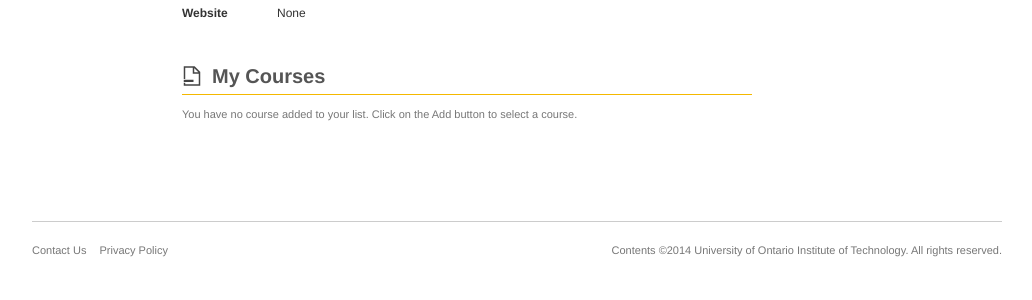
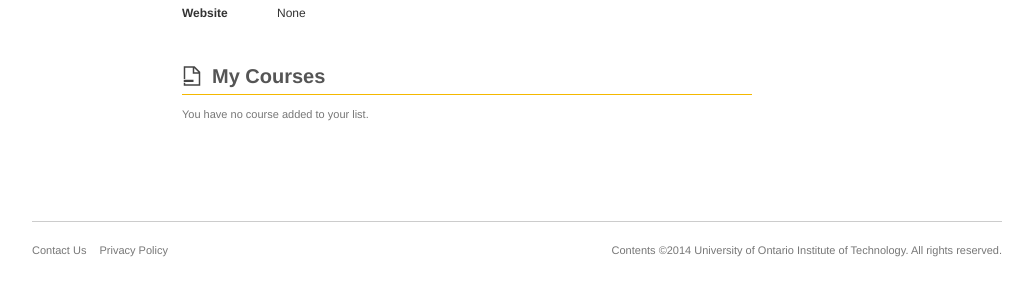
Before and after one commit to andreibosco/OPEN, a Django app: template OPEN/templates/userprofile/profile.html in a window 1280 px wide. Shown: the part 282-582 px from the top of the page, without its empty margins (23-1055 px from the left). Run offline with Django 3.2, Linux system fonts and the light colour scheme; the template is opened without the code that fills it, so the values that code supplies are empty; some libraries are stand-ins or nearby versions.

Commit message:
Text changed

```diff
--- a/OPEN/templates/userprofile/profile.html
+++ b/OPEN/templates/userprofile/profile.html
@@ -110,7 +110,7 @@
 
           </ul>
 	  {% else %}
-	<p class="smallText">You have no course added to your list. Click on the Add button to select a course.</p>
+	<p class="smallText">You have no course added to your list.</p>
 	  {% endif %}
 	 </div>
 
```
